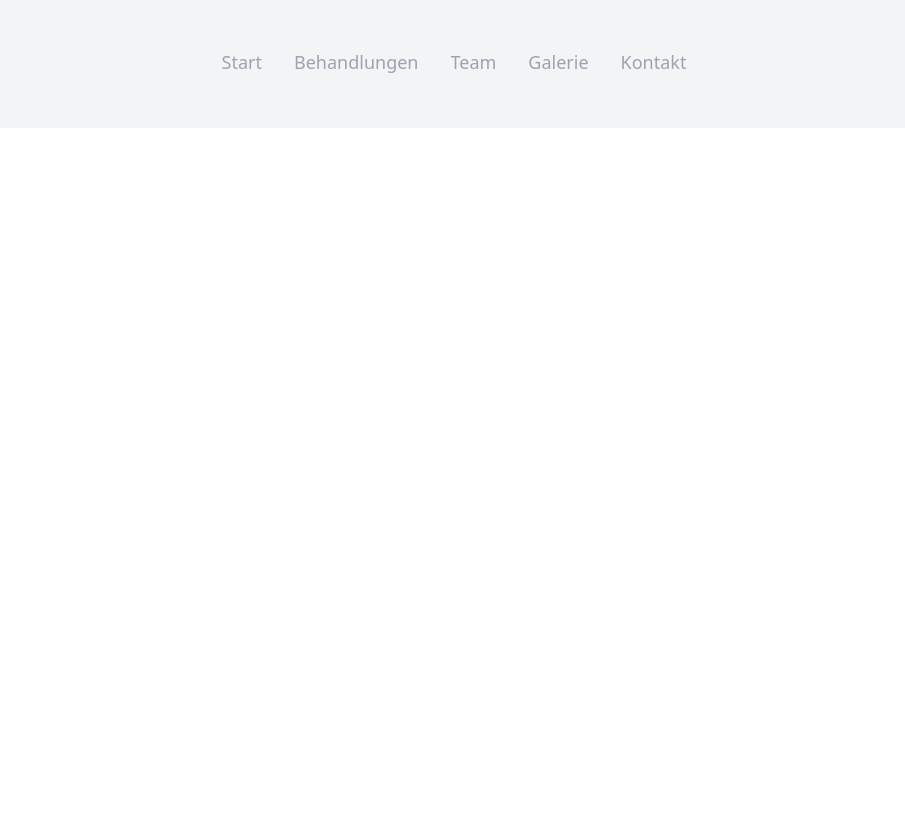
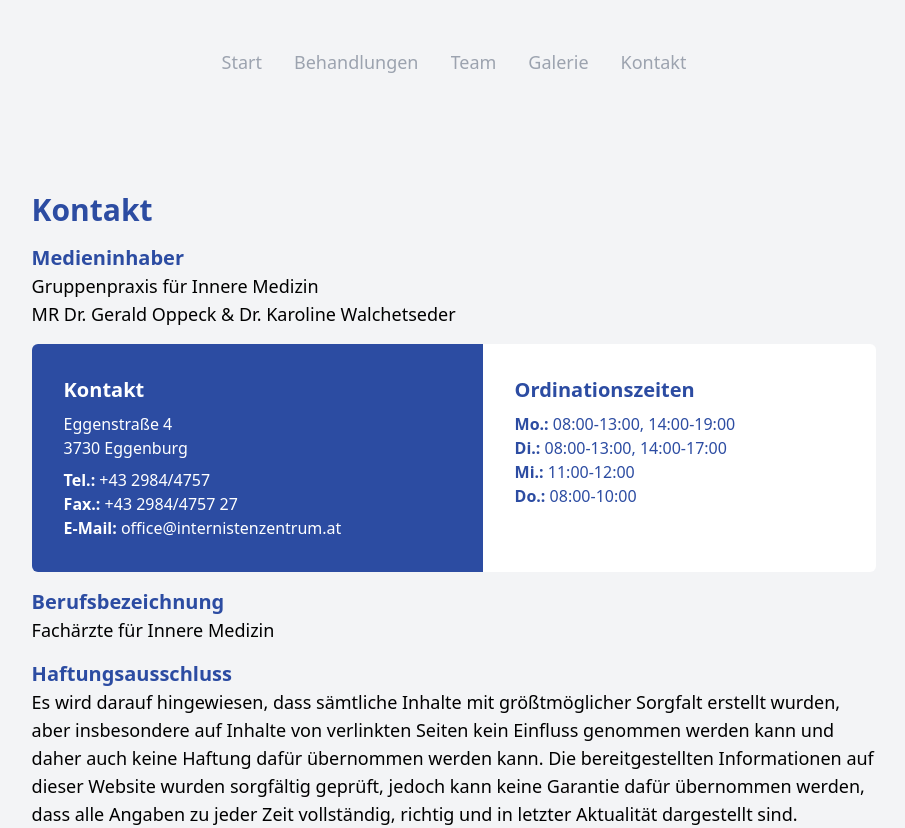
Before and after one commit to Lionheart2007/oppeck-walchetseder, an Angular app: page /kontakt in a window 1280 px wide. Before the commit this address led to /. Shown: the whole page, without its empty margins (186-1091 px from the left). Before the commit the page ends 800 px from the top, so only its background shows below. Built offline with nearby package versions, Linux system fonts and the light colour scheme.

Commit message:
Feat: Added Contact Page

```diff
--- a/src/app/app.component.html
+++ b/src/app/app.component.html
@@ -1,4 +1,5 @@
-<body class="bg-gray-100 min-h-full">
+<div class="bg-gray-100 min-h-screen">
   <app-header></app-header>
-  <router-outlet />
-</body>
+
+  <router-outlet/>
+</div>
--- a/src/app/app.routes.ts
+++ b/src/app/app.routes.ts
@@ -1,4 +1,7 @@
 import { Routes } from '@angular/router';
 import { StartComponent } from './pages/start/start.component';
+import { KontaktComponent } from './pages/kontakt/kontakt.component';
 
-export const routes: Routes = [{ path: '', component: StartComponent }];
+export const routes: Routes = [
+    { path: '', component: StartComponent },
+{path: 'kontakt', component: KontaktComponent}];
--- /dev/null
+++ b/src/app/common/general-info/general-info.component.html
@@ -0,0 +1,23 @@
+<div class="flex flex-col md:flex-row flex-wrap rounded-md overflow-clip">
+    <div class="bg-primary text-white grow p-8 flex flex-col gap-2">
+      <p class="font-bold text-xl">Kontakt</p>
+      <p>Eggenstraße 4<br>3730 Eggenburg</p>
+      <div>
+        <p><span class="font-bold">Tel.:</span> +43 2984/4757</p>
+        <p><span class="font-bold">Fax.:</span> +43 2984/4757 27</p>
+        <p><span class="font-bold">E-Mail:</span> office&#64;internistenzentrum.at</p>
+      </div>
+
+
+    </div>
+    <!-- Kontakt/Öffnungszeiten -->
+    <div class="bg-white text-primary grow flex flex-col gap-2 p-8">
+      <p class="font-bold text-xl">Ordinationszeiten</p>
+      <div>
+        <p><span class="font-bold">Mo.:</span> 08:00-13:00, 14:00-19:00</p>
+        <p><span class="font-bold">Di.:</span> 08:00-13:00, 14:00-17:00</p>
+        <p><span class="font-bold">Mi.:</span> 11:00-12:00</p>
+        <p><span class="font-bold">Do.:</span> 08:00-10:00</p>
+      </div>
+    </div>
+  </div>
--- /dev/null
+++ b/src/app/pages/kontakt/kontakt.component.html
@@ -0,0 +1,31 @@
+<div class="content-container flex flex-col gap-4 pt-16">
+    <h2 class="text-3xl font-bold text-primary">Kontakt</h2>
+    <div>
+        <h3 class="text-xl text-primary font-bold">Medieninhaber</h3>
+        <p class="text-lg">
+            Gruppenpraxis für Innere Medizin<br>
+            MR Dr. Gerald Oppeck &amp; Dr. Karoline Walchetseder
+        </p>
+    </div>
+    <app-general-info></app-general-info>
+    <div>
+        <h3 class="text-xl text-primary font-bold">Berufsbezeichnung</h3>
+        <p class="text-lg">
+            Fachärzte für Innere Medizin
+        </p>
+    </div>
+
+    <div>
+        <h3 class="text-xl text-primary font-bold">Haftungsausschluss</h3>
+        <p class="text-lg">
+            Es wird darauf hingewiesen, dass sämtliche Inhalte mit größtmöglicher Sorgfalt erstellt
+            wurden, aber insbesondere auf Inhalte von verlinkten Seiten kein Einfluss genommen
+            werden kann und daher auch keine Haftung dafür übernommen werden kann. Die
+            bereitgestellten Informationen auf dieser Website wurden sorgfältig geprüft, jedoch kann
+            keine Garantie dafür übernommen werden, dass alle Angaben zu jeder Zeit vollständig,
+            richtig und in letzter Aktualität dargestellt sind.
+        </p>
+    </div>
+
+
+</div>
--- a/src/app/pages/start/start.component.ts
+++ b/src/app/pages/start/start.component.ts
@@ -1,10 +1,9 @@
 import { Component } from '@angular/core';
-import { RouterLink } from '@angular/router';
 
 @Component({
   selector: 'app-start',
   standalone: true,
-  imports: [RouterLink],
+  imports: [],
   templateUrl: './start.component.html',
   styleUrl: './start.component.css',
 })
--- a/src/app/structure/header/header.component.html
+++ b/src/app/structure/header/header.component.html
@@ -3,7 +3,7 @@
   <div class="group flex flex-col items-center cursor-pointer overflow-clip">
     <p
       class="text-lg text-muted group-hover:text-primary transition-colors"
-      [routerLink]="['/', 'behandlungx']"
+      (click)="navigate(entry.path)"
     >
       {{ entry.text }}
     </p>
--- a/src/app/structure/header/header.component.ts
+++ b/src/app/structure/header/header.component.ts
@@ -1,10 +1,10 @@
 import { Component } from '@angular/core';
-import { RouterLink } from '@angular/router';
+import { Router } from '@angular/router';
 
 @Component({
   selector: 'app-header',
   standalone: true,
-  imports: [RouterLink],
+  imports: [],
   templateUrl: './header.component.html',
   styleUrl: './header.component.css',
 })
@@ -16,4 +16,12 @@ export class HeaderComponent {
     { text: 'Galerie', path: ['/', 'galerie'] },
     { text: 'Kontakt', path: ['/', 'kontakt'] },
   ];
+
+  constructor(
+    private router: Router
+  ) {}
+
+  navigate(path: string[]) {
+    this.router.navigate(path);
+  }
 }
```
Also changed, not shown: src/app/common/general-info/general-info.component.ts (added, +12 -0 lines), src/app/pages/kontakt/kontakt.component.ts (added, +13 -0 lines), src/app/common/general-info/general-info.component.css (added), src/app/pages/kontakt/kontakt.component.css (added), 2 other files (tests, documents, lock files or other folders).
